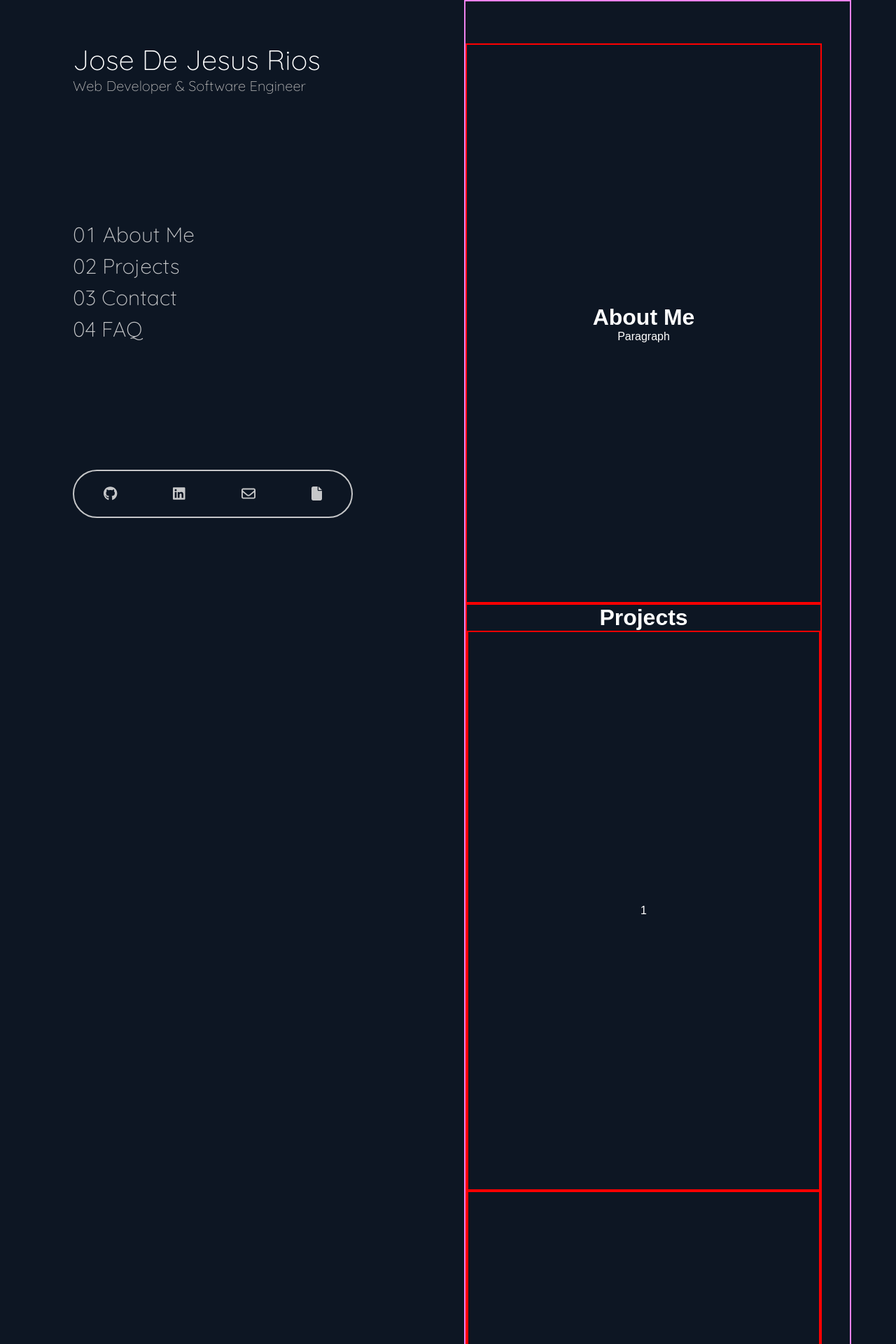
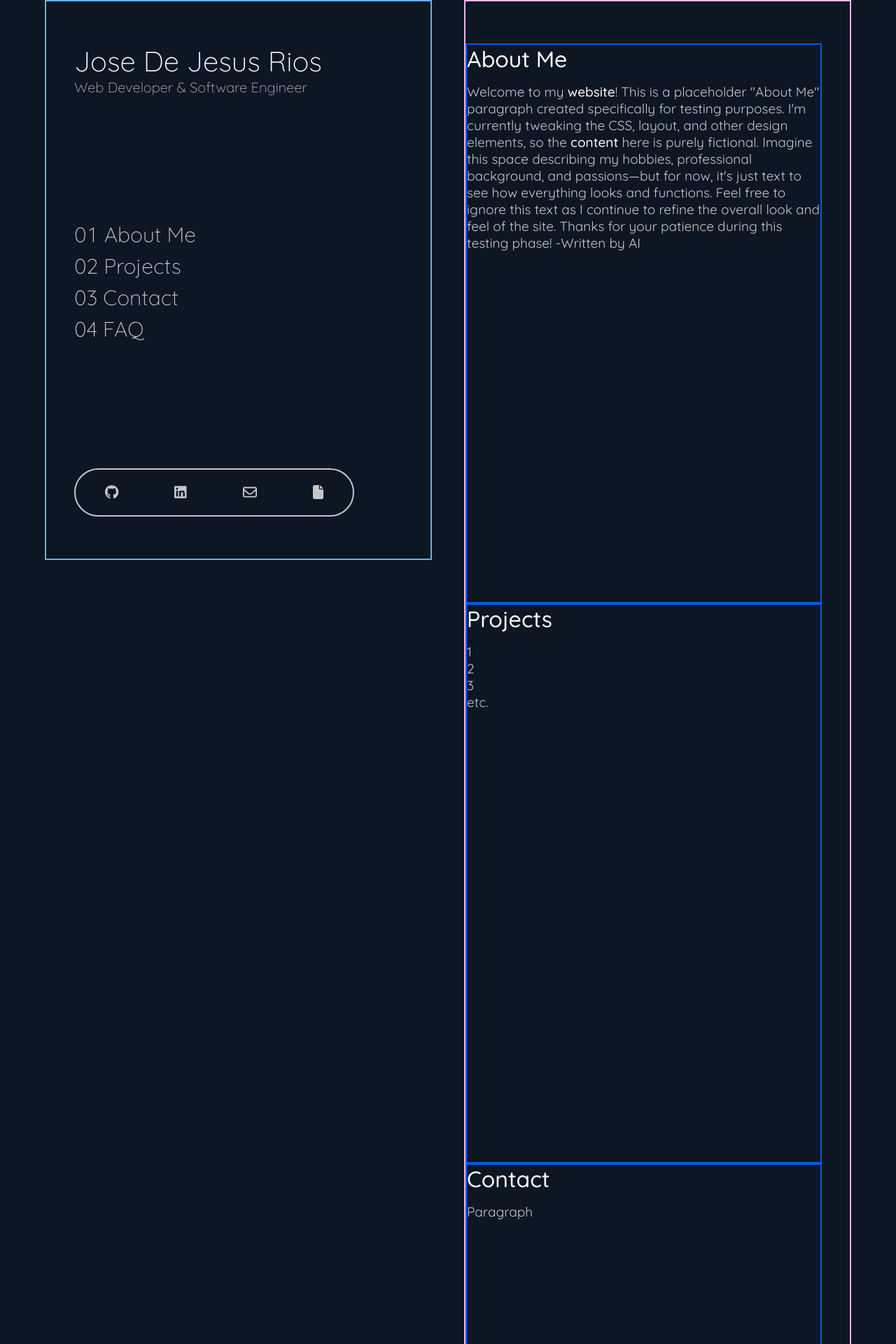
Before and after one commit to josedrios/portfolio-website, a React (Vite) app: page / in a window 1280 px wide. Shown: the top 1920 px of the page at 70% size. Built offline with nearby package versions, Linux system fonts and the light colour scheme; the HTML template or start-up script is replaced by a standard one.

Commit message:
Added structure to content items, aligning headers and bodys as well as adjusting font styles

```diff
--- a/src/App.jsx
+++ b/src/App.jsx
@@ -75,24 +75,24 @@ function App() {
           </div>
         </header>
         <main id="content-container">
-          <div>
-            <h1>About Me</h1>
-            <p>Paragraph</p>
+          <div className='content-item'>
+            <h1 className='content-item-header'>About Me</h1>
+            <p className='content-item-body'>Welcome to my <span className='bold-section'>website</span>! This is a placeholder "About Me" paragraph created specifically for testing purposes. I'm currently tweaking the CSS, layout, and other design elements, so the <span className='bold-section'>content</span> here is purely fictional. Imagine this space describing my hobbies, professional background, and passions—but for now, it's just text to see how everything looks and functions. Feel free to ignore this text as I continue to refine the overall look and feel of the site. Thanks for your patience during this testing phase! -Written by AI</p>
           </div>
-          <div>
-            <h1>Projects</h1>
-            <div>1</div>
-            <div>2</div>
-            <div>3</div>
-            <div>etc.</div>
+          <div className='content-item'>
+            <h1 className='content-item-header'>Projects</h1>
+            <div className='content-item-body'>1</div>
+            <div className='content-item-body'>2</div>
+            <div className='content-item-body'>3</div>
+            <div className='content-item-body'>etc.</div>
           </div>
-          <div>
-            <h1>Contact</h1>
-            <p>Paragraph</p>
+          <div className='content-item'>
+            <h1 className='content-item-header'>Contact</h1>
+            <p className='content-item-body'>Paragraph</p>
           </div>
-          <div>
-            <h1>FAQ</h1>
-            <p>Script Like Structure</p>
+          <div className='content-item'>
+            <h1 className='content-item-header'>FAQ</h1>
+            <p className='content-item-body'>Script Like Structure</p>
           </div>
         </main>
       </div>
--- a/src/styles/abstracts/_variables.scss
+++ b/src/styles/abstracts/_variables.scss
@@ -3,5 +3,10 @@ $main-bg: #0d1623;
 $header-color: white;
 $unchosen-white: rgba(226, 226, 226, 0.871);
 
+// Toggle Border Color Variables
+$header-border: rgba(100,200,300, 0.9);
+$main-border: rgba(300,200,300, 0.9);
+$content-border: rgba(0,100,300, 0.9);
+
 // Size Variables
 $gradient-bubble-diameter: 400px;
--- /dev/null
+++ b/src/styles/layout/_content-item.scss
@@ -0,0 +1,22 @@
+.content-item{
+    display: flex;
+    flex-direction: column;
+    font-family: $header-font;
+}
+
+.content-item-header{
+    text-align: left;
+    font-weight: 500;
+    padding-bottom: 15px;
+}
+
+.content-item-body{
+    text-align: left;
+    font-size: 19px;
+    color: $unchosen-white;
+}
+
+.bold-section{
+    color: white;
+    font-weight: 450;
+}
--- a/src/styles/layout/_header.scss
+++ b/src/styles/layout/_header.scss
@@ -1,6 +1,3 @@
-header {
-}
-
 .fullname-title {
     @include add-font($header-font, 40px, 300);
 }
--- a/src/styles/layout/_layout.scss
+++ b/src/styles/layout/_layout.scss
@@ -12,6 +12,7 @@ header, main {
 }
 
 header {
+    border: 2px solid $header-border;
     padding: 60px 0px 60px 40px;
     justify-content: space-between;
     min-height: 200px;
@@ -22,14 +23,14 @@ header {
 
 main {
     padding: 60px 40px 60px 0px;
-    border: 2px solid violet;
+    border: 2px solid $main-border;
     min-height: 100vh;
-    div {
+    .content-item {
         text-align: center;
         align-content: center;
         width: 100%;
         min-height: 800px;
-        border: 2px solid red;
+        border: 2px solid $content-border;
     }
 }
 
--- a/src/styles/main.scss
+++ b/src/styles/main.scss
@@ -11,6 +11,7 @@
 // Layout
 @import './layout/layout.scss';
 @import './layout/header.scss';
+@import './layout/content-item.scss';
 
 
 // Components
```
